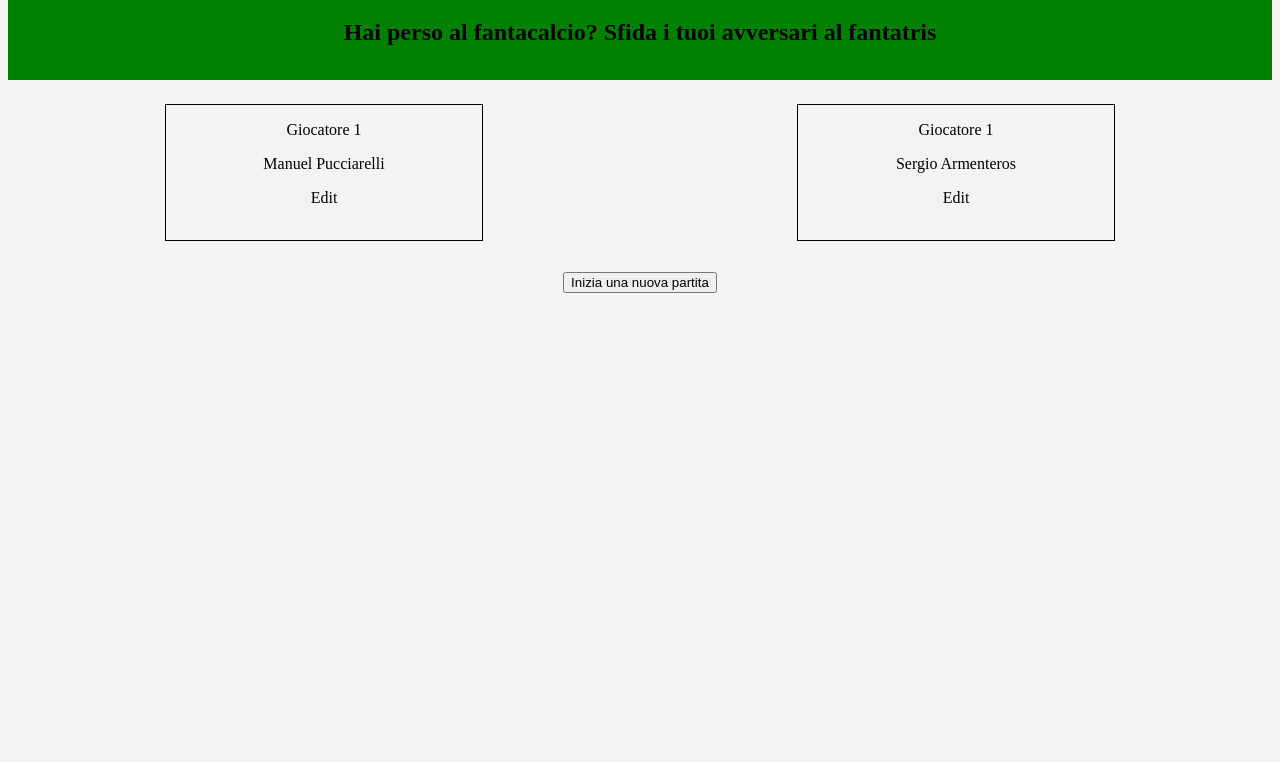
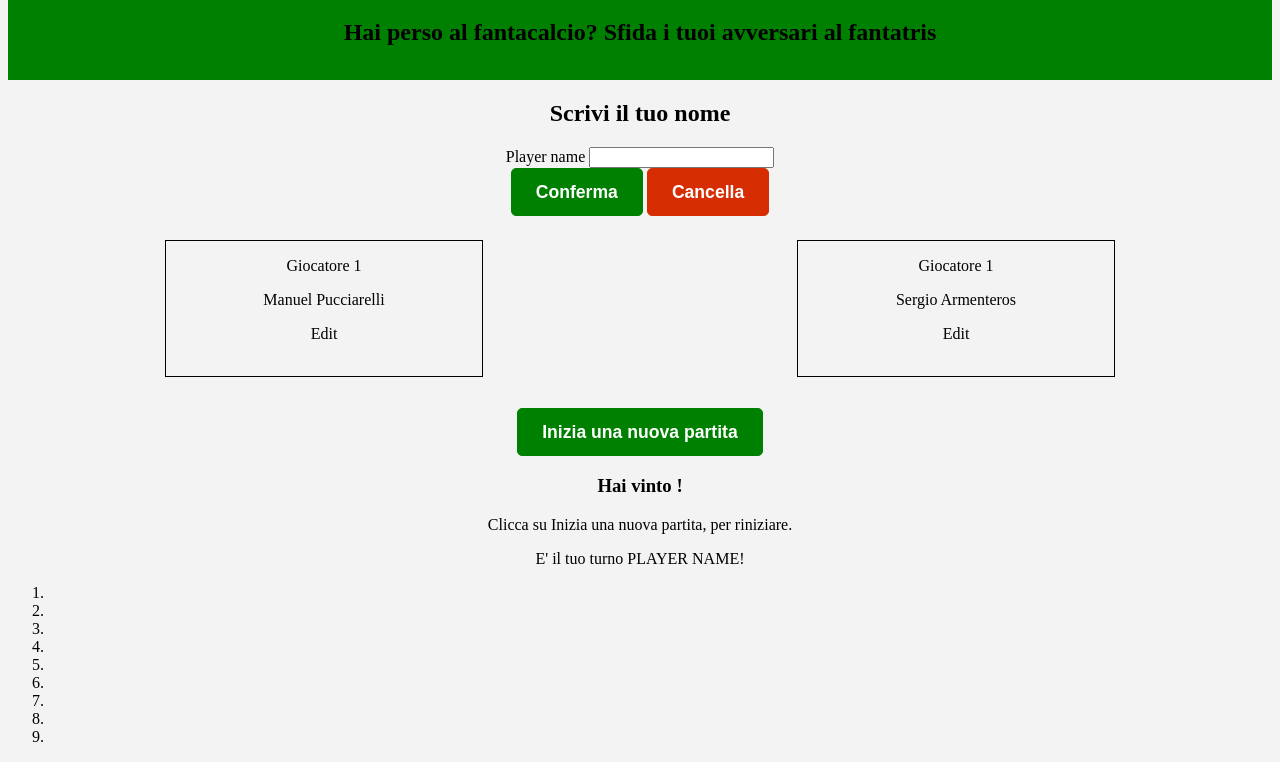
Before and after one commit to ggglni/fanta-tris, a plain HTML site: page indext.html in a window 1280 px wide. Shown: the part 101-863 px from the top of the page. Before the commit the page ends 800 px from the top, so only its background shows below. Drawn offline with Linux system fonts and the light colour scheme.

Commit message:
structure in place

```diff
--- a/indext.html
+++ b/indext.html
@@ -15,6 +15,17 @@
     </header>
     <body>
         <aside>
+            <h2>Scrivi il tuo nome</h2>
+            <form>
+                <div>
+                    <label for="player-name">Player name</label>
+                    <input type="text" name="player-name" id="player-name">
+                </div>
+                <div>
+                    <button class='btn' type="submit">Conferma</button>
+                    <button class='btn-alt' type="button">Cancella</button>
+                </div>
+            </form>
 
         </aside>
         <section id="tabellone">
@@ -31,8 +42,27 @@
                 <p>Edit</p>
             </div>
         </section>
-        <button>Inizia una nuova partita</button>
-        <section id="gioco-attivo"></section>
+        <button class="btn">Inizia una nuova partita</button>
+        <section id="gioco-attivo">
+            <article>
+                <h3>Hai vinto <span id="winner"></span>!</h3>
+                <p>Clicca su Inizia una nuova partita, per riniziare.</p>
+            </article>
+            <p>E' il tuo turno <span id="active-player-name">PLAYER NAME</span>!</p>
+            <ol>
+                <li></li>
+                <li></li>
+                <li></li>
+
+                <li></li>
+                <li></li>
+                <li></li>
+
+                <li></li>
+                <li></li>
+                <li></li>
+            </ol>
+        </section>
 
 
     </body>
--- a/style.css
+++ b/style.css
@@ -15,6 +15,39 @@ header h1{
     font-family: 'Courier New', Courier, monospace;
 }
 
+.btn{
+    border: 1px solid green;
+    border-radius: 5px;
+    background-color: green;
+    height: 3rem;
+    font-size: 1.1rem;
+    padding: 0.2rem 1.5rem;
+    color: white;
+    font-weight: bold;
+}
+
+.btn-alt{
+    border: 1px solid rgb(214, 45, 3);
+    border-radius: 5px;
+    background-color: rgb(214, 45, 3);
+    height: 3rem;
+    font-size: 1.1rem;
+    padding: 0.2rem 1.5rem;
+    color: white;
+    font-weight: bold;
+
+}
+
+.btn:hover{
+    background-color: rgb(7, 146, 189);
+    border-color: rgb(7, 146, 189);
+}
+
+.btn-alt:hover{
+    background-color: rgb(216, 154, 40);
+    border-color: rgb(216, 154, 40);
+}
+
 #tabellone {
     display: flex;
     justify-content: space-around;
```
